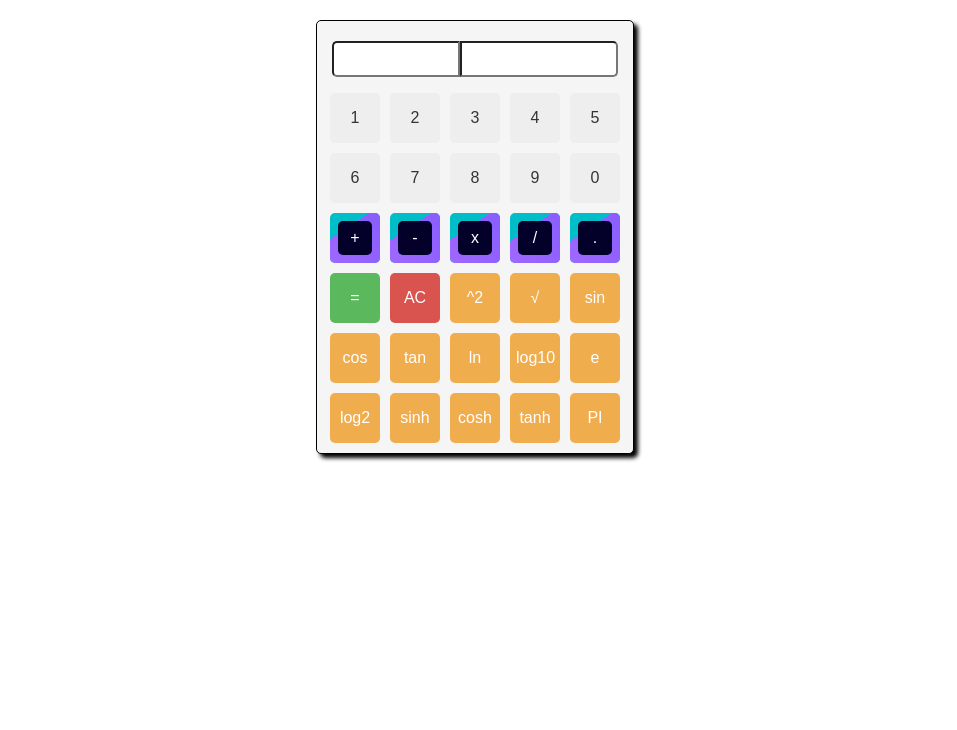
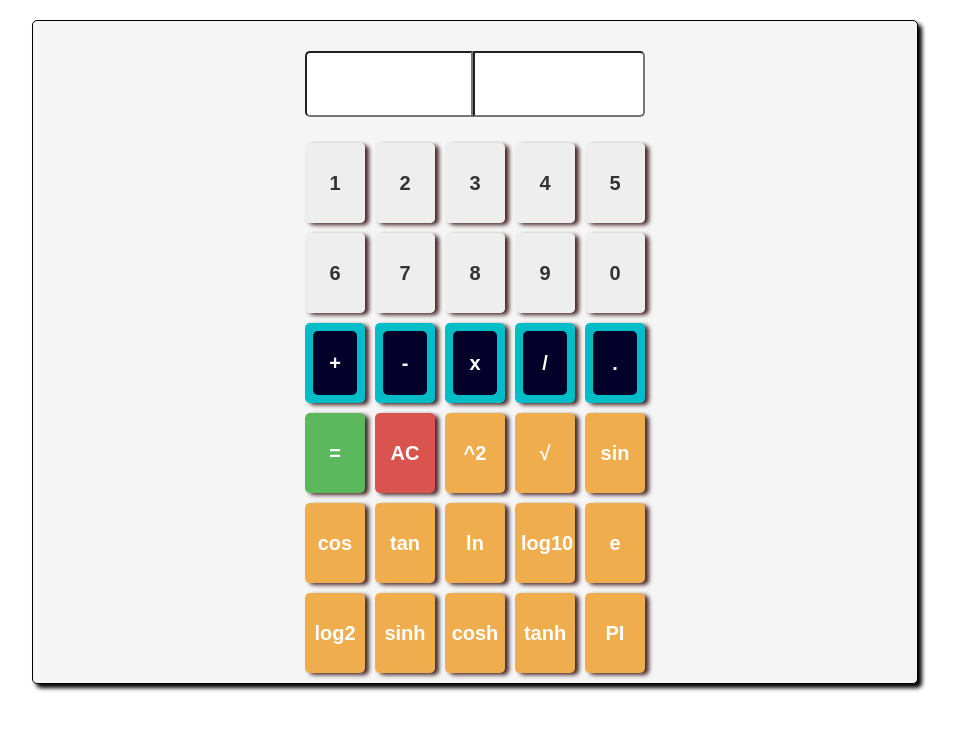
Before and after one commit to KingPrince001/Calculator_App, a React (Vite) app: page / in a window 1280 px wide. Shown: the top 730 px of the page, without its empty margins (165-1122 px from the left). Built offline with nearby package versions, Linux system fonts and the light colour scheme.

Commit message:
commit final1 changes

```diff
--- a/src/App.css
+++ b/src/App.css
@@ -11,7 +11,7 @@ background-color:white;
     border-radius: 5px;
     width: 25%;
     margin: 20px auto;
-  box-shadow: 4px 4px 4px ;
+    box-shadow: 4px 4px 4px ;
   }
 
 
@@ -20,22 +20,26 @@ background-color:white;
     justify-content: center;
     margin-bottom: 1rem;
     margin-top:20px ;
+    width: 22vw;
 
-    width: 22vw;
   }
   .input-field {
     width: 120px;
-    height: 30px;
-   border-radius: 5px 0 0 5px;
+    height: 60px;
+    border-radius: 5px 0 0 5px;
     text-align: right;
+    font-size: 25px;
+    font-weight: 600;
   }
 
   .result-field {
     width: 150px;
-    height: 30px;
+    height: 60px;
     border-radius: 0 5px 5px 0;
     text-align: right;
-    font-weight: bold;
+    font-size: 25px;
+    font-weight: 600;
+
   }
 
   .button-container {
@@ -56,10 +60,14 @@ background-color:white;
     color: #333;
     cursor: pointer;
     transition: background-color 0.3s ease;
+    font-weight: 700;
+    box-shadow: 4px 2px 4px rgb(73, 39, 39);
+
   }
 
   .button:hover {
-    background-color: #ddd;
+    background-color: #748031;
+    width: 110%;
   }
 
   .function-button {
@@ -145,7 +153,7 @@ background-color:white;
   background-image: linear-gradient(180deg,#865dff,#e384ff) ;
 
 }
-  .numbers-button:before{
+.numbers-button:before{
 content: "";
 position: absolute;
 background-color: #eee;
@@ -176,11 +184,10 @@ transition: all 1s ease-in-out;
     }
   }
 
-  @media (max-width: 480px) {
-
+  @media (min-width: 480px) {
     .container{
       margin-top: 20px;
-      width: 90%;
+      width: 70%;
     }
     .button-container {
       grid-template-columns: repeat(5, 1fr);
--- a/src/App.jsx
+++ b/src/App.jsx
@@ -1,7 +1,5 @@
-
 import './App.css'
-
-import React, { useReducer, useEffect } from 'react';
+import { useReducer, useEffect } from 'react';
 
 
 const initialState = {
@@ -13,22 +11,18 @@ const reducer = (state, action) => {
   switch (action.type) {
     case 'INPUT_DIGIT':
       return {
-        ...state,
         expression: state.expression + action.payload
       };
     case 'INPUT_OPERATOR':
       return {
-        ...state,
         expression: state.expression + action.payload
       };
     case 'INPUT_DECIMAL':
       return {
-        ...state,
         expression: state.expression + '.'
       };
     case 'CLEAR':
       return {
-        ...state,
         expression: '',
         result: ''
       };
@@ -36,103 +30,90 @@ const reducer = (state, action) => {
       try {
         const evaluatedResult = eval(state.expression);
         return {
-          ...state,
-          result: evaluatedResult.toString()
+          result: `= ${evaluatedResult}`
         };
       } catch (error) {
         return {
-          ...state,
           result: 'Error'
         };
       }
     case 'SQUARE':
+      const evaluatedSq = Math.pow(state.expression, 2);
       return {
-        ...state,
-        expression: `Math.pow(${state.expression}, 2)`,
+        expression: `Sq(${state.expression})`,
+        result:  `= ${evaluatedSq}`
       };
     case 'SQUARE_ROOT':
       const evaluatedSqrt = Math.sqrt(eval(state.expression));
       return {
-        ...state,
         expression: `sqrt(${state.expression})`,
-        result: evaluatedSqrt.toString()
+        result:  `= ${evaluatedSqrt}`
       };
     case 'SIN':
       const evaluatedSin = Math.sin(eval(state.expression));
       return {
-        ...state,
         expression: `sin(${state.expression})`,
-        result: evaluatedSin.toString()
+        result:  `= ${evaluatedSin}`
       };
     case 'COS':
       const evaluatedCos = Math.cos(eval(state.expression));
       return {
-        ...state,
         expression: `cos(${state.expression})`,
-        result: evaluatedCos.toString()
+        result:  `= ${evaluatedCos}`
       };
     case 'ln':
       const evaluatedLn = Math.log(eval(state.expression));
       return {
-        ...state,
         expression: `ln(${state.expression})`,
-        result: evaluatedLn.toString()
+        result:  `= ${evaluatedLn}`
       };
       case 'ln10':
       const evaluatedLn10 = Math.log10(eval(state.expression));
       return {
-        ...state,
         expression: `Log10(${state.expression})`,
-        result: evaluatedLn10.toString()
+        result:  `= ${evaluatedLn10}`
       };
       case 'e':
-      const evaluatedE = Math.E(eval(state.expression));
+      const evaluatedE = Math.E;
       return {
-        ...state,
-        expression: `e(${state.expression})`,
-        result: evaluatedE.toString()
+        expression: 'e',
+        result:  `= ${evaluatedE}`
       };
       case 'ln2':
       const evaluatedLn2 = Math.log2(eval(state.expression));
       return {
-        ...state,
         expression: `log2(${state.expression})`,
-        result: evaluatedLn2.toString()
+        result:  `= ${evaluatedLn2}`
       };
       case 'SINH':
       const evaluatedSinh = Math.sinh(eval(state.expression));
       return {
-        ...state,
         expression: `sinh(${state.expression})`,
-        result: evaluatedSinh.toString()
+        result:  `= ${evaluatedSinh}`
       };
       case 'COSH':
       const evaluatedCosh = Math.cosh(eval(state.expression));
       return {
-        ...state,
         expression: `cosh(${state.expression})`,
-        result: evaluatedCosh.toString()
+        result: `= ${evaluatedCosh}`
       };
       case 'TANH':
       const evaluatedTanh = Math.tanh(eval(state.expression));
       return {
-        ...state,
         expression: `tanh(${state.expression})`,
-        result: evaluatedTanh.toString()
+        result:  `= ${evaluatedTanh}`
       };
       case 'PI':
-      const evaluatedPi = Math.PI(eval(state.expression));
+      const evaluatedPi = Math.PI;
       return {
-        ...state,
-        expression: `pi(${state.expression})`,
-        result: evaluatedPi.toString()
+        expression: 'Pi',
+        result: `= ${evaluatedPi}`
       };
       case 'TAN':
       const evaluatedTan = Math.tan(eval(state.expression));
       return {
-        ...state,
         expression: `tan(${state.expression})`,
-        result: evaluatedTan.toString()
+        result: evaluatedTan `= ${evaluatedTan}`
       };
     default:
       return state;
@@ -172,6 +153,7 @@ const App = () => {
   }, []);
 
   const handleDigitInput = (digit) => {
+
     dispatch({ type: 'INPUT_DIGIT', payload: digit });
   };
 
@@ -180,10 +162,12 @@ const App = () => {
   };
 
   const handleDecimalInput = () => {
+
     dispatch({ type: 'INPUT_DECIMAL' });
   };
 
   const handleClearInput = () => {
+
     dispatch({ type: 'CLEAR' });
   };
 
```
